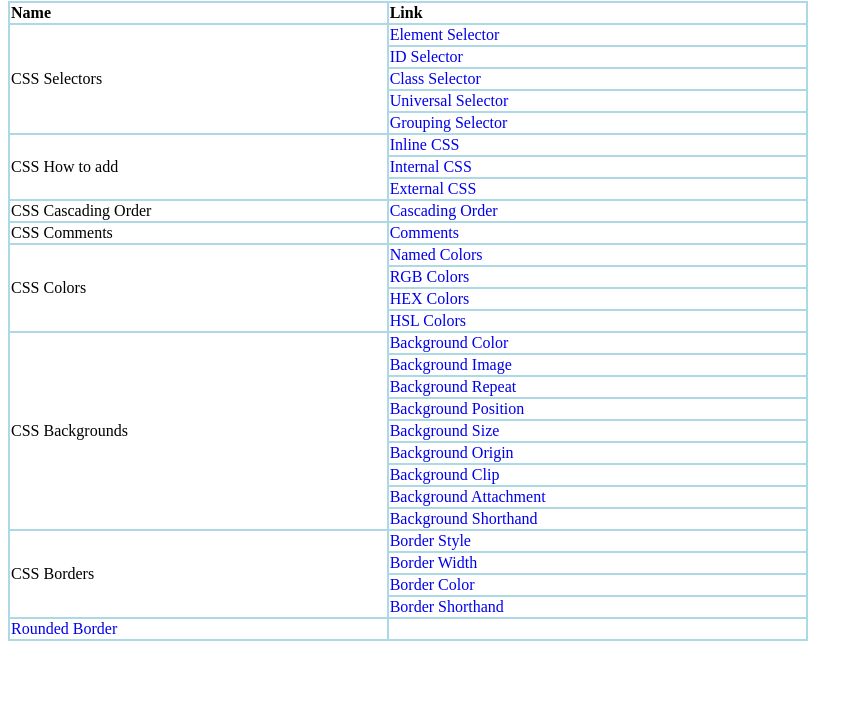
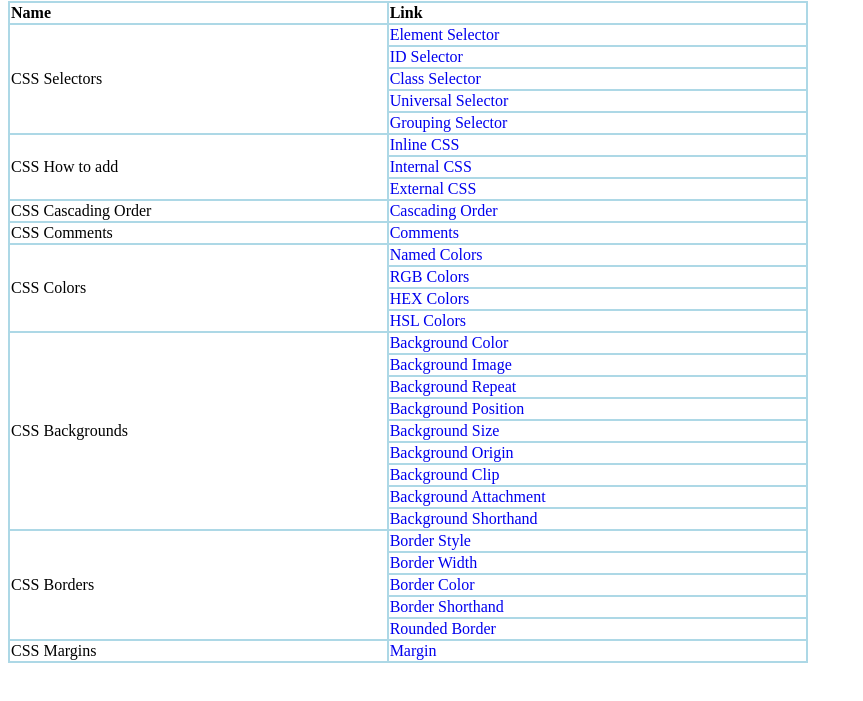
Before and after one commit to nbcodeblog/CSS, a plain HTML site: page index.html in a window 1280 px wide. Shown: the part 79-780 px from the top of the page, without its empty margins (0-863 px from the left). Drawn offline with Linux system fonts and the light colour scheme.

Commit message:
Add margin link

```diff
--- a/index.html
+++ b/index.html
@@ -94,7 +94,7 @@
             <td><a href="background_shorthand.html" target="_blank" title="Link">Background Shorthand</a></td>
         </tr>
         <tr>
-            <td rowspan="4">CSS Borders</td>
+            <td rowspan="5">CSS Borders</td>
             <td><a href="border_style.html" target="_blank" title="Link">Border Style</a></td>
         </tr>
         <tr>
@@ -109,6 +109,10 @@
         <tr>
             <td><a href="rounded_border.html" target="_blank" title="Link">Rounded Border</a></td>
         </tr>
+        <tr>
+            <td>CSS Margins</td>
+            <td><a href="margin.html" target="_blank" title="">Margin</a></td>
+        </tr>
     </table>
 </body>
 </html>
```
